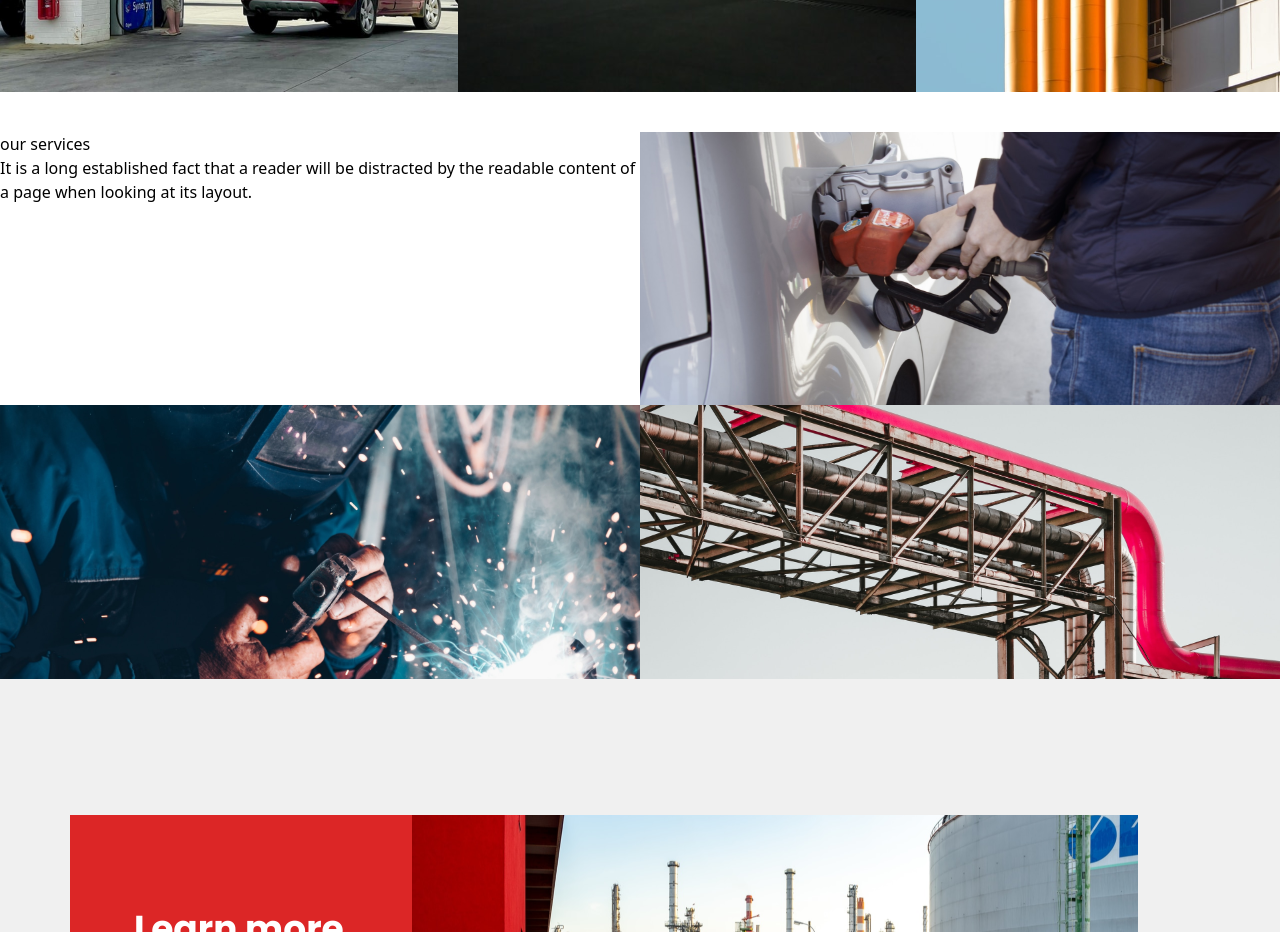
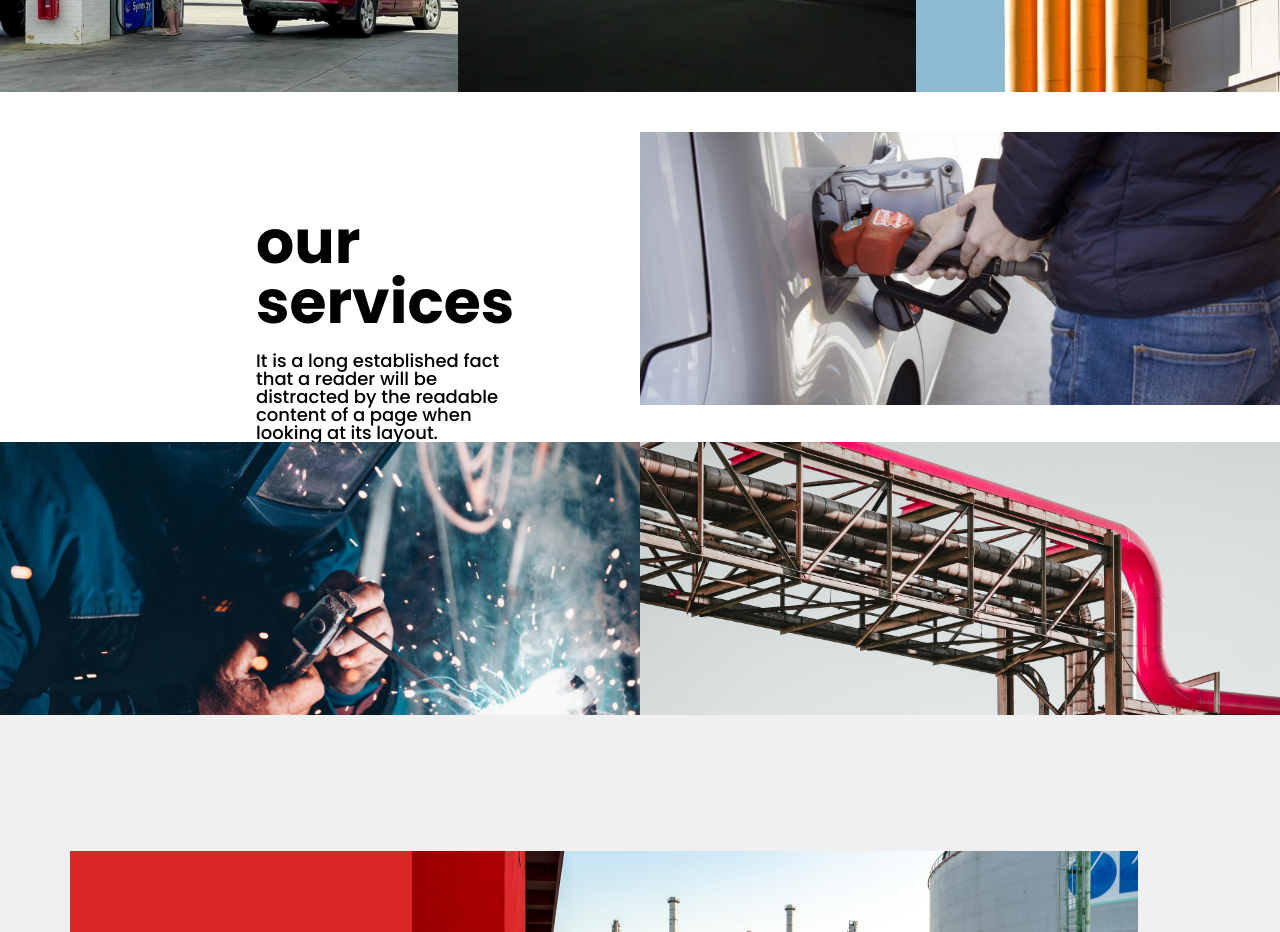
Before and after one commit to mahmudashif/Petroil, a React (Vite) app: page / in a window 1280 px wide. Shown: the part 1440-2372 px from the top of the page. Built offline with nearby package versions, Linux system fonts and the light colour scheme.

Commit message:
feat: our services part done

```diff
--- a/src/Components/Section/Services.jsx
+++ b/src/Components/Section/Services.jsx
@@ -18,9 +18,9 @@ const Services = () => {
         <img src={servicesImg4} alt="" />
       </div>
       <div className="flex justify-between mt-10">
-        <div className="w-[50%]">
-          <h3>our services</h3>
-          <p>
+        <div className="w-[50%] pl-[20%] space-y-5 pr-28 mt-20">
+          <h3 className="font-poppins font-bold text-6xl">our services</h3>
+          <p className="font-poppins font-medium leading-[100%] text-lg">
             It is a long established fact that a reader will be distracted by
             the readable content of a page when looking at its layout.
           </p>
```
